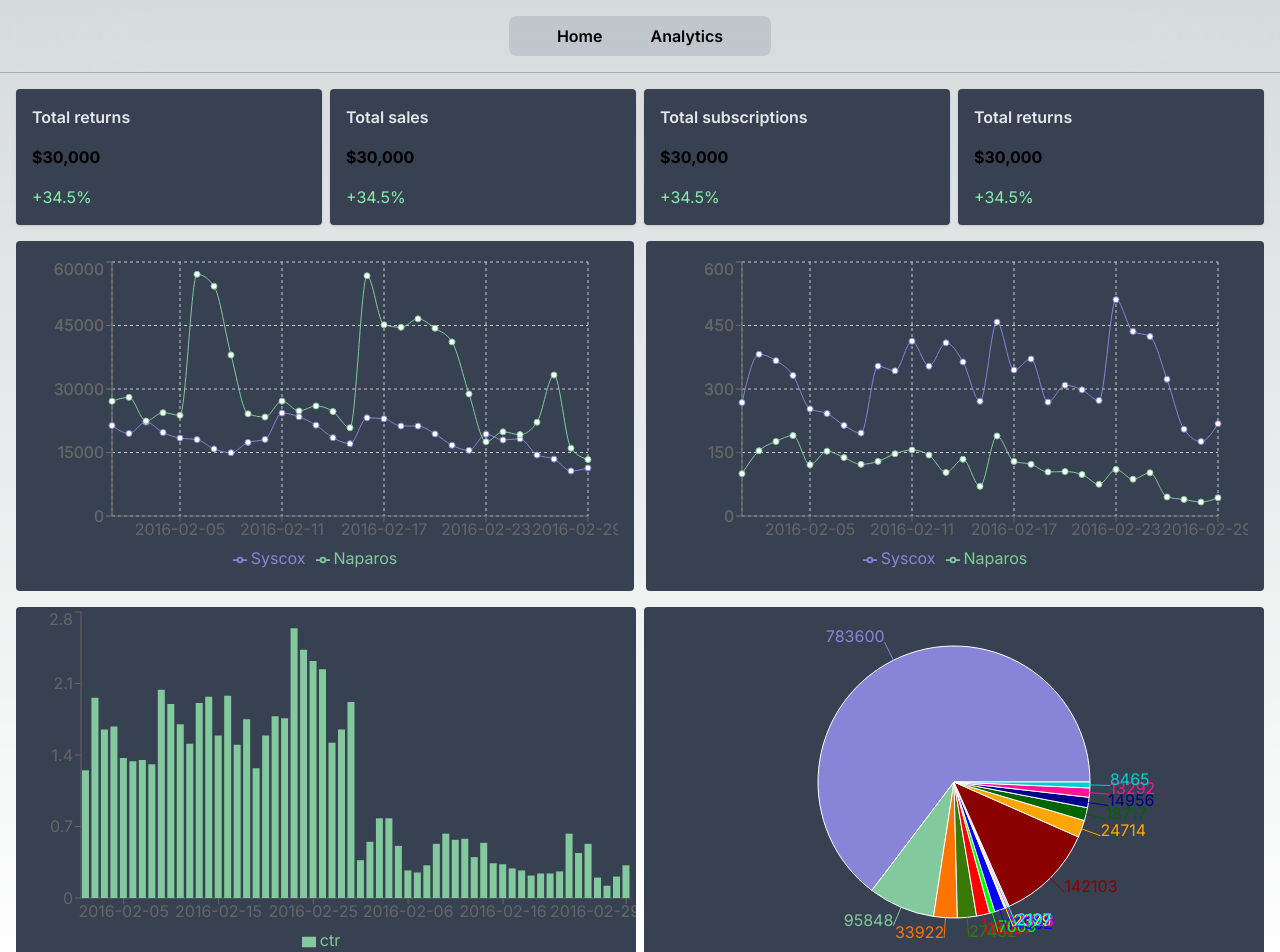
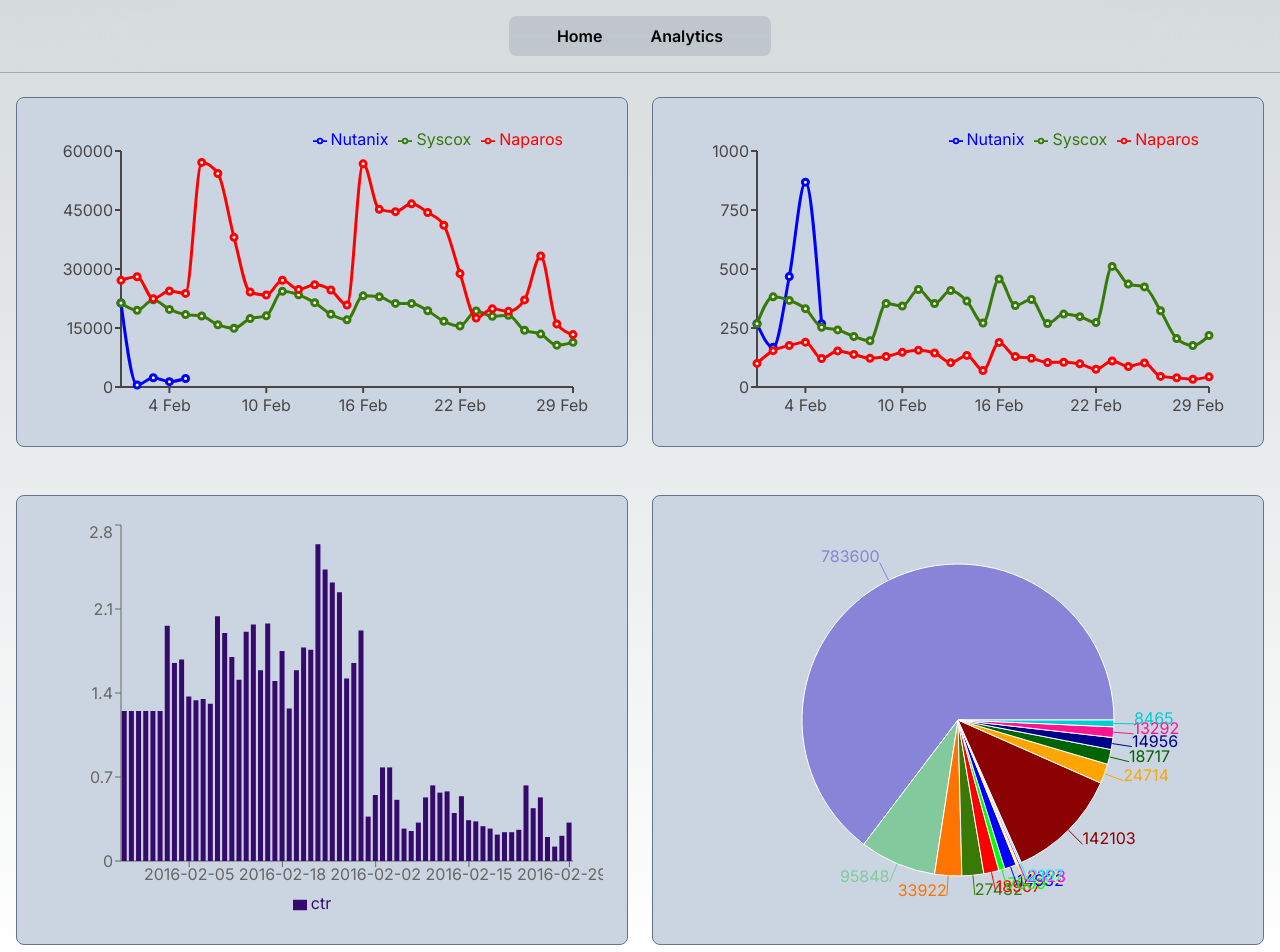
Before and after one commit to cdr7299/ad-anayltics-dash, a Next.js app: page /analytics in a window 1280 px wide. Shown: the top 952 px of the page. Built offline with nearby package versions, Linux system fonts and the light colour scheme.

Commit message:
feat: add some styles to charts, adjust layout on charts page

```diff
--- a/app/_components/charts/_components/ad-clicks-plot/ad-clicks-plot.tsx
+++ b/app/_components/charts/_components/ad-clicks-plot/ad-clicks-plot.tsx
@@ -11,16 +11,28 @@ import {
 
 import advertiser_data from "@/app/_data/advertiser_data.json";
 const colors = [
-  "#8884d8",
-  "#82ca9d",
-  "#ff7300",
+  "#0000ff",
   "#387908",
   "#ff0000",
+  "#ff7300",
+  "#ff00ff",
+  "#ffff00",
   "#00ff00",
-  "#0000ff",
-  "#ffff00",
-  "#ff00ff",
   "#00ffff",
+];
+const monthNames = [
+  "Jan",
+  "Feb",
+  "Mar",
+  "Apr",
+  "May",
+  "Jun",
+  "Jul",
+  "Aug",
+  "Sept",
+  "Oct",
+  "Nov",
+  "Dec",
 ];
 export interface AdvertiserData {
   advertiser: string;
@@ -44,7 +56,23 @@ const LineChartPlot = () => {
     });
     return dateEntry;
   });
+  const renderCustomLabel = ({ payload, x, y, width, height, value }) => {
+    const formattedDate = new Date(payload.value);
+    const day = formattedDate.getDate();
 
+    const month = monthNames[formattedDate.getMonth()];
+
+    const finalDate = `${day} ${month}`;
+    return (
+      <text
+        x={x}
+        y={y}
+        fill="#494545"
+        textAnchor="middle"
+        dy={16}
+      >{`${finalDate}`}</text>
+    );
+  };
   return (
     <>
       <ResponsiveContainer width="100%" height="100%">
@@ -59,12 +87,15 @@ const LineChartPlot = () => {
             bottom: 5,
           }}
         >
-          <CartesianGrid strokeDasharray="3 3" />
-          <XAxis dataKey="date" />
-          <YAxis />
-          <YAxis />
+          <XAxis
+            dataKey="date"
+            tick={renderCustomLabel}
+            strokeWidth={2}
+            stroke="#494545"
+          />
+          <YAxis strokeWidth={2} stroke="#494545" />
           <Tooltip />
-          <Legend />
+          <Legend align="right" verticalAlign="top" />
 
           {advertisers.map((advertiser, index) => (
             <Line
@@ -72,6 +103,7 @@ const LineChartPlot = () => {
               type="monotone"
               dataKey={advertiser}
               stroke={colors[index % colors.length]}
+              strokeWidth="3"
             />
           ))}
         </LineChart>
--- a/app/_components/charts/_components/ad-impressions-plot/ad-impressions-plot.tsx
+++ b/app/_components/charts/_components/ad-impressions-plot/ad-impressions-plot.tsx
@@ -1,5 +1,6 @@
 import {
   CartesianGrid,
+  Label,
   Legend,
   Line,
   LineChart,
@@ -10,16 +11,28 @@ import {
 } from "recharts";
 
 import advertiser_data from "@/app/_data/advertiser_data.json";
+const monthNames = [
+  "Jan",
+  "Feb",
+  "Mar",
+  "Apr",
+  "May",
+  "Jun",
+  "Jul",
+  "Aug",
+  "Sept",
+  "Oct",
+  "Nov",
+  "Dec",
+];
 const colors = [
-  "#8884d8",
-  "#82ca9d",
-  "#ff7300",
+  "#0000ff",
   "#387908",
   "#ff0000",
+  "#ff7300",
+  "#ff00ff",
+  "#ffff00",
   "#00ff00",
-  "#0000ff",
-  "#ffff00",
-  "#ff00ff",
   "#00ffff",
 ];
 export interface AdvertiserData {
@@ -44,7 +57,23 @@ const LineChartPlot = () => {
     });
     return dateEntry;
   });
+  const renderCustomLabel = ({ payload, x, y, width, height, value }) => {
+    const formattedDate = new Date(payload.value);
+    const day = formattedDate.getDate();
 
+    const month = monthNames[formattedDate.getMonth()];
+
+    const finalDate = `${day} ${month}`;
+    return (
+      <text
+        x={x}
+        y={y}
+        fill="#494545"
+        textAnchor="middle"
+        dy={16}
+      >{`${finalDate}`}</text>
+    );
+  };
   return (
     <>
       <ResponsiveContainer width="100%" height="100%">
@@ -59,12 +88,19 @@ const LineChartPlot = () => {
             bottom: 5,
           }}
         >
-          <CartesianGrid strokeDasharray="3 3" />
-          <XAxis dataKey="date" />
-          <YAxis />
-          <YAxis />
+          <XAxis
+            dataKey="date"
+            strokeWidth={2}
+            stroke="#494545"
+            tick={renderCustomLabel}
+          />
+          <YAxis
+            strokeWidth={2}
+            stroke="#494545"
+            // label={{ value: "Impressions", angle: -90, position: "insideLeft" }}
+          ></YAxis>
           <Tooltip />
-          <Legend />
+          <Legend align="right" verticalAlign="top" />
 
           {advertisers.map((advertiser, index) => (
             <Line
@@ -72,6 +108,7 @@ const LineChartPlot = () => {
               type="monotone"
               dataKey={advertiser}
               stroke={colors[index % colors.length]}
+              strokeWidth="3"
             />
           ))}
         </LineChart>
--- a/app/_components/charts/_components/ctr-bar-plot/ctr-bar-plot.tsx
+++ b/app/_components/charts/_components/ctr-bar-plot/ctr-bar-plot.tsx
@@ -13,12 +13,22 @@ const BarChartPlot = () => {
   return (
     <>
       <ResponsiveContainer width="100%" height="100%">
-        <BarChart width={730} height={250} data={advertiser_data}>
+        <BarChart
+          width={730}
+          height={250}
+          data={advertiser_data}
+          margin={{
+            top: 5,
+            right: 30,
+            left: 20,
+            bottom: 5,
+          }}
+        >
           <XAxis dataKey="date" />
           <YAxis />
           <Tooltip />
           <Legend />
-          <Bar dataKey="ctr" fill="#82ca9d" />
+          <Bar dataKey="ctr" fill="#350a6c" />
         </BarChart>
       </ResponsiveContainer>
     </>
--- a/app/_components/charts/charts.tsx
+++ b/app/_components/charts/charts.tsx
@@ -6,8 +6,8 @@ import CountryImpressionsPlot from "./_components/country-impressions-plot";
 
 const Charts = () => {
   return (
-    <>
-      <section>
+    <div className="size-full flex flex-col">
+      {/* <section>
         <div className="flex m-4 gap-2">
           <div className="flex-1 p-4 justify-center w-16 bg-gray-700 shadow rounded h-300px">
             <div className="">
@@ -38,27 +38,27 @@ const Charts = () => {
             </div>
           </div>
         </div>
-      </section>
+      </section> */}
 
-      <section className="flex my-4 px-4 gap-3">
-        <div className="w-1/2 h-[350px] bg-gray-700 rounded p-4">
+      <section className="flex my-6 px-4 gap-6">
+        <div className="w-1/2 h-[350px] bg-slate-300 border-[1px] border-slate-500 rounded-lg p-6">
           <AdImpressions />
         </div>
 
-        <div className="w-1/2 h-[350px] bg-gray-700 rounded p-4">
+        <div className="w-1/2 h-[350px] bg-slate-300 border-[1px] border-slate-500 rounded-lg p-6">
           <AdClicks />
         </div>
       </section>
 
-      <section className="flex my-4 px-4 gap-2">
-        <div className=" w-1/2 h-[350px] bg-gray-700 rounded">
+      <section className="flex my-6 px-4 gap-6">
+        <div className=" w-1/2 h-[450px] bg-slate-300 border-[1px] border-slate-500 rounded-lg p-6">
           <BarChartPlot />
         </div>
-        <div className=" w-1/2 h-[350px] bg-gray-700 rounded">
+        <div className=" w-1/2 h-[450px] bg-slate-300 border-[1px] border-slate-500 rounded-lg p-6">
           <CountryImpressionsPlot />
         </div>
       </section>
-    </>
+    </div>
   );
 };
 
--- a/app/_data/advertiser_data.json
+++ b/app/_data/advertiser_data.json
@@ -1,4 +1,39 @@
 [
+  {
+    "advertiser": "Nutanix",
+    "date": "2016-02-01",
+    "impressions": 21365,
+    "clicks": 268,
+    "ctr": 1.25
+  },
+  {
+    "advertiser": "Nutanix",
+    "date": "2016-02-02",
+    "impressions": 500,
+    "clicks": 168,
+    "ctr": 1.25
+  },
+  {
+    "advertiser": "Nutanix",
+    "date": "2016-02-03",
+    "impressions": 2365,
+    "clicks": 468,
+    "ctr": 1.25
+  },
+  {
+    "advertiser": "Nutanix",
+    "date": "2016-02-04",
+    "impressions": 1365,
+    "clicks": 868,
+    "ctr": 1.25
+  },
+  {
+    "advertiser": "Nutanix",
+    "date": "2016-02-05",
+    "impressions": 2165,
+    "clicks": 268,
+    "ctr": 1.25
+  },
   {
     "advertiser": "Syscox",
     "date": "2016-02-01",
--- a/app/globals.css
+++ b/app/globals.css
@@ -16,6 +16,10 @@
   }
 }
 
+.test {
+  background-color: #494545;
+}
+
 body {
   color: rgb(var(--foreground-rgb));
   background: linear-gradient(
```
